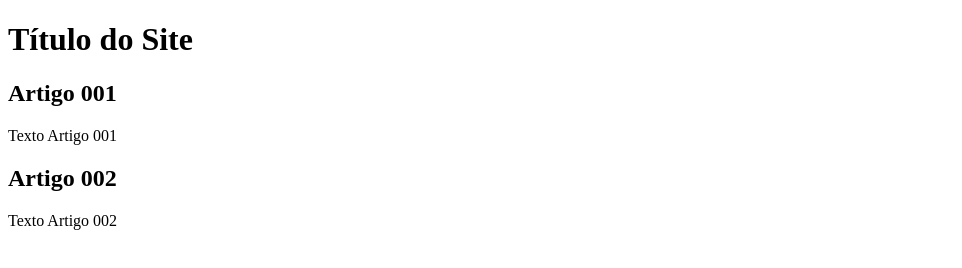
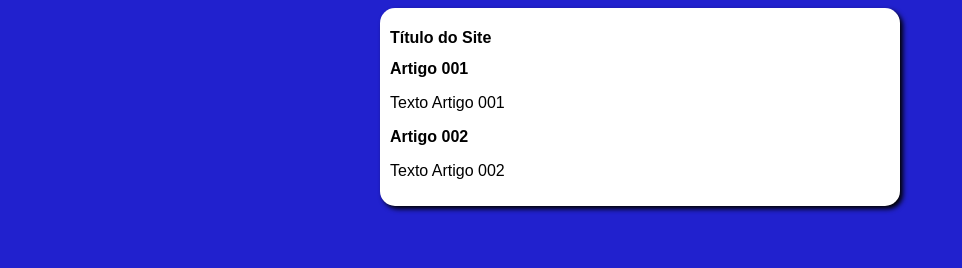
Before and after one commit to BaianoGamer157/projeto-site, a plain HTML site: page index.html in a window 1280 px wide. Shown: the whole page, without its empty margins (0-962 px from the left). Drawn offline with Linux system fonts and the light colour scheme.

Commit message:
iniciei o design

```diff
--- /dev/null
+++ b/estilos/style.css
@@ -0,0 +1,20 @@
+@charset "UTF-8";
+* {
+ font-family: Arial, Helvetica, sans-serif;
+ font-size: 16px;
+}
+
+
+body{
+background-color: rgb(33, 33, 206);
+}
+
+
+main{
+background-color: white;
+width: 500px;
+margin: auto;
+padding: 10px;
+box-shadow: 3px 3px 5px black;
+border-radius: 15px;
+}
--- a/index.html
+++ b/index.html
@@ -5,6 +5,7 @@
   <meta http-equiv="X-UA-Compatible" content="IE=edge">
   <meta name="viewport" content="width=device-width, initial-scale=1.0">
   <title>Título do Site</title>
+  <link rel="stylesheet" href="estilos/style.css">
 </head>
 <body>
   <main>
```
